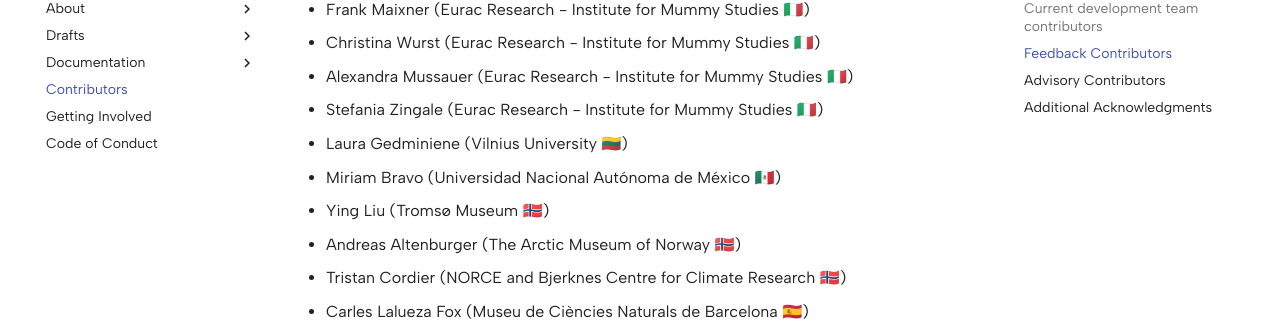
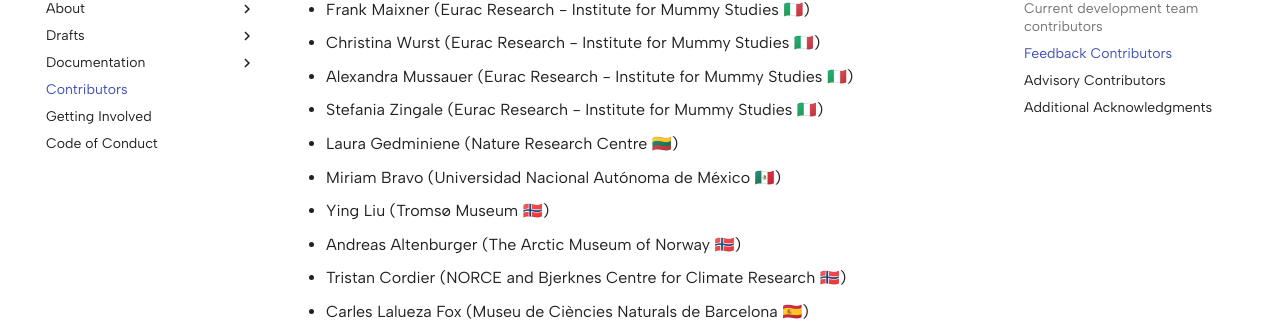
Before and after one commit to MIxS-MInAS/MIxS-MInAS.github.io, an MkDocs documentation site: the page built from docs/contributors.md, in a window 1280 px wide and 900 px high, scrolled down 2624 px. Shown: the part 126-452 px from the top of the window. Built offline with MkDocs 1.6.1 and Material for MkDocs 9.7.7, drawn with Linux system fonts in a browser that asks for light colours; comment, search, counter and statistics services are not loaded.

Commit message:
Correct Laura's affiliation

```diff
--- a/docs/contributors.md
+++ b/docs/contributors.md
@@ -82,7 +82,7 @@
 - Christina Wurst (Eurac Research - Institute for Mummy Studies 🇮🇹)
 - Alexandra Mussauer (Eurac Research - Institute for Mummy Studies 🇮🇹)
 - Stefania Zingale (Eurac Research - Institute for Mummy Studies 🇮🇹)
-- Laura Gedminiene (Vilnius University 🇱🇹)
+- Laura Gedminiene (Nature Research Centre 🇱🇹)
 - Miriam Bravo (Universidad Nacional Autónoma de México 🇲🇽)
 - Ying Liu (Tromsø Museum 🇳🇴)
 - Andreas Altenburger (The Arctic Museum of Norway 🇳🇴)
```
